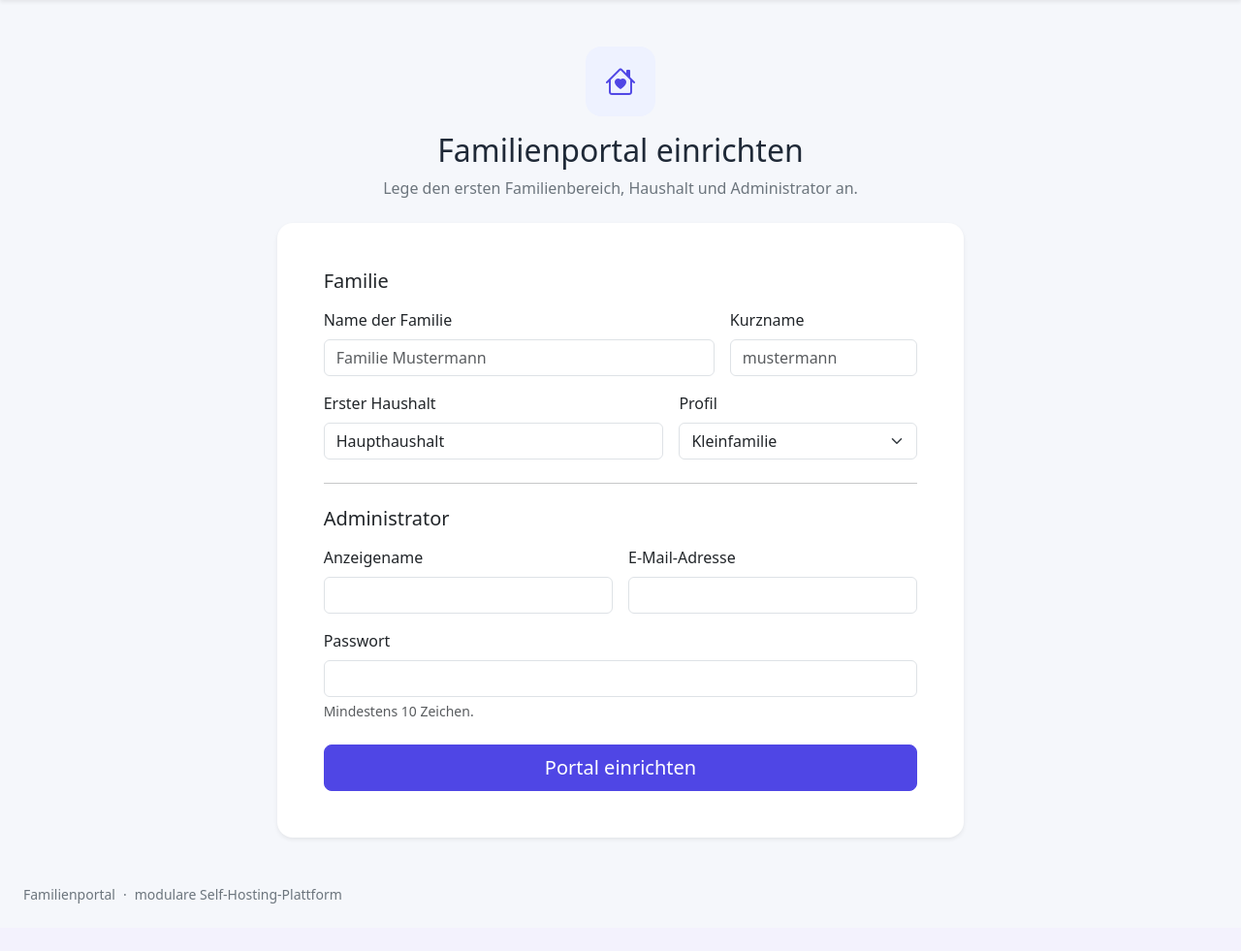
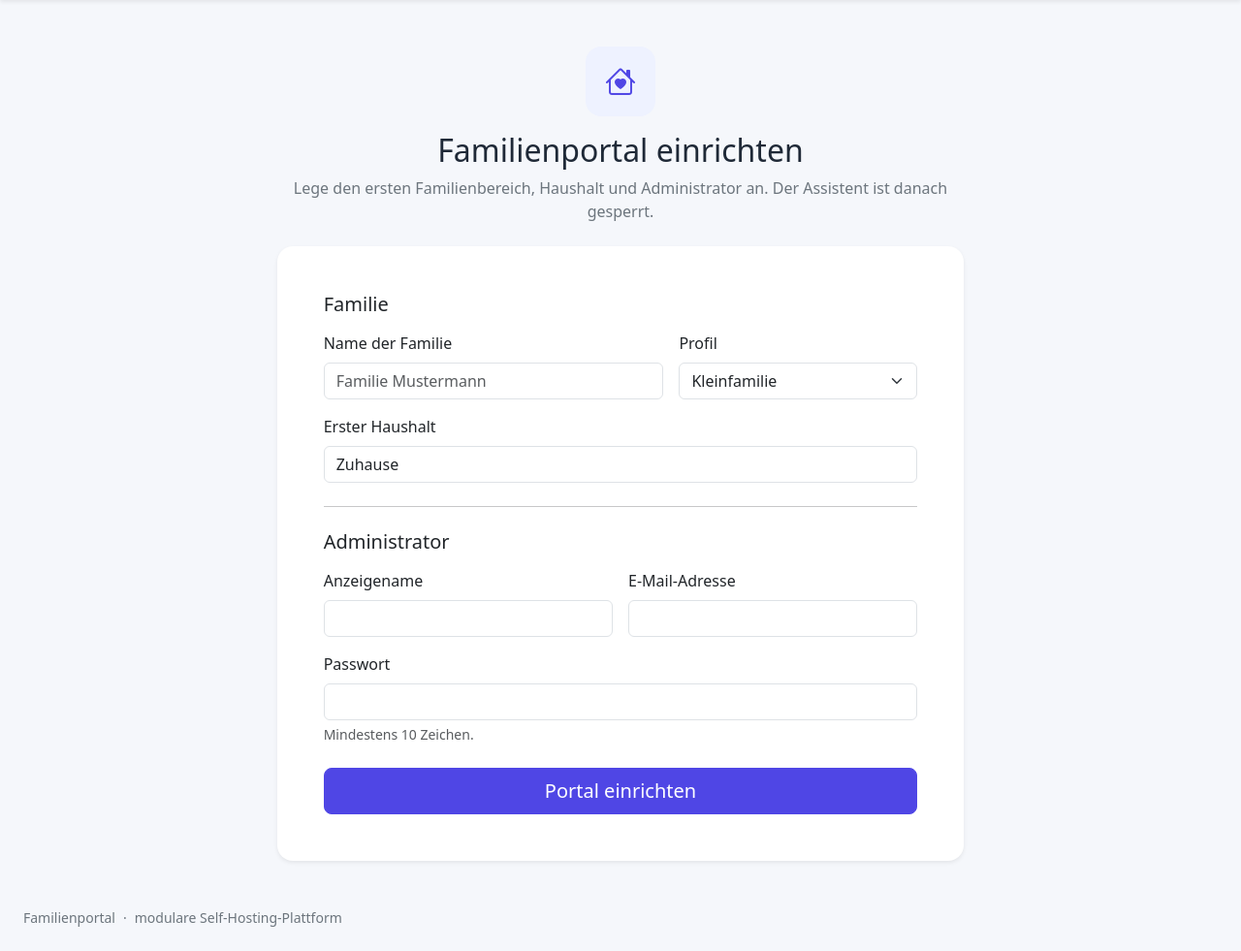
Before and after one commit to Markus4771/Familienportal, a FastAPI app: template src/familienportal/templates/setup.html in a window 1280 px wide. Shown: the part 56-1037 px from the top of the page at 97% size. Before the commit the page ends 988 px from the top, so only its background shows below. Run offline with FastAPI, Linux system fonts and the light colour scheme; the template is opened without the code that fills it, so the values that code supplies are empty.

Commit message:
Align setup wizard interface

```diff
--- a/src/familienportal/templates/setup.html
+++ b/src/familienportal/templates/setup.html
@@ -2,20 +2,19 @@
 {% block title %}Ersteinrichtung · Familienportal{% endblock %}
 {% block content %}
 <div class="row justify-content-center py-4"><div class="col-xl-7 col-lg-8">
-  <div class="text-center mb-4"><div class="hero-icon"><i class="bi bi-house-heart"></i></div><h1 class="h2 mt-3">Familienportal einrichten</h1><p class="text-secondary">Lege den ersten Familienbereich, Haushalt und Administrator an.</p></div>
-  <form method="post" class="card border-0 shadow-sm"><div class="card-body p-4 p-lg-5">
+  <div class="text-center mb-4"><div class="hero-icon"><i class="bi bi-house-heart"></i></div><h1 class="h2 mt-3">Familienportal einrichten</h1><p class="text-secondary">Lege den ersten Familienbereich, Haushalt und Administrator an. Der Assistent ist danach gesperrt.</p></div>
+  <form method="post" action="/setup" class="card border-0 shadow-sm"><div class="card-body p-4 p-lg-5">
     <h2 class="h5 mb-3">Familie</h2>
     <div class="row g-3">
-      <div class="col-md-8"><label class="form-label">Name der Familie</label><input class="form-control" name="family_name" placeholder="Familie Mustermann" required></div>
-      <div class="col-md-4"><label class="form-label">Kurzname</label><input class="form-control" name="family_slug" pattern="[a-z0-9-]+" placeholder="mustermann" required></div>
-      <div class="col-md-7"><label class="form-label">Erster Haushalt</label><input class="form-control" name="household_name" value="Haupthaushalt" required></div>
+      <div class="col-md-7"><label class="form-label">Name der Familie</label><input class="form-control" name="family_name" placeholder="Familie Mustermann" maxlength="160" required></div>
       <div class="col-md-5"><label class="form-label">Profil</label><select class="form-select" name="profile"><option value="small_family">Kleinfamilie</option><option value="extended_family">Großfamilie</option></select></div>
+      <div class="col-12"><label class="form-label">Erster Haushalt</label><input class="form-control" name="household_name" value="Zuhause" maxlength="160" required></div>
     </div>
     <hr class="my-4"><h2 class="h5 mb-3">Administrator</h2>
     <div class="row g-3">
-      <div class="col-md-6"><label class="form-label">Anzeigename</label><input class="form-control" name="admin_name" required></div>
-      <div class="col-md-6"><label class="form-label">E-Mail-Adresse</label><input class="form-control" type="email" name="admin_email" required></div>
-      <div class="col-12"><label class="form-label">Passwort</label><input class="form-control" type="password" name="admin_password" minlength="10" required><div class="form-text">Mindestens 10 Zeichen.</div></div>
+      <div class="col-md-6"><label class="form-label">Anzeigename</label><input class="form-control" name="admin_name" maxlength="160" required></div>
+      <div class="col-md-6"><label class="form-label">E-Mail-Adresse</label><input class="form-control" type="email" name="admin_email" maxlength="320" required></div>
+      <div class="col-12"><label class="form-label">Passwort</label><input class="form-control" type="password" name="password" minlength="10" autocomplete="new-password" required><div class="form-text">Mindestens 10 Zeichen.</div></div>
     </div>
     <button class="btn btn-primary btn-lg w-100 mt-4">Portal einrichten</button>
   </div></form>
```
